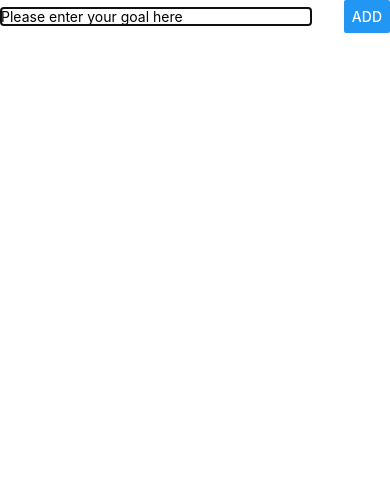
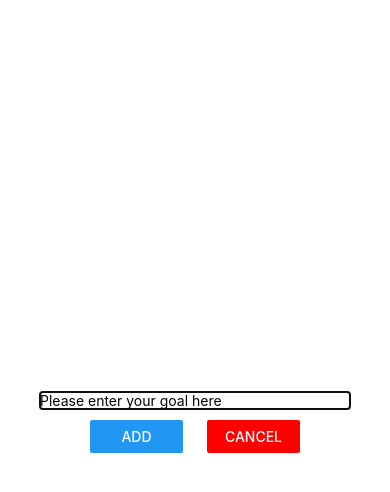
Before and after one commit to abhinavks3112/SetMyGoals, a React Native app: screen / in a window 390 px wide. Both pictures are taken after a click on the button "ADD NEW GOAL". Shown: the top 492 px of the page. Built offline with nearby package versions, Linux system fonts and the light colour scheme.

Commit message:
Added cancel button, input reset after addition

```diff
--- a/App.js
+++ b/App.js
@@ -8,8 +8,9 @@ export default function App() {
   const [ listGoals, setListGoals ] = useState([]);
 
   const addGoalHandler = (enteredGoal) => {
-    //if 'key' property name used no need to specify keyextractor otherwise needed
-    setListGoals(currentGoals => [...currentGoals, { id: Math.random().toString(), value: enteredGoal }]);
+      //if 'key' property name used no need to specify keyextractor otherwise needed
+      setListGoals(currentGoals => [...currentGoals, { id: Math.random().toString(), value: enteredGoal }]);
+      setIsAddMode(false);
   };
 
   const deleteGoalHandler = goalId => {
@@ -18,12 +19,17 @@ export default function App() {
     });
   }
 
+  const cancelGoalHandler = () => {
+    setIsAddMode(false);
+  }
+
   return (
     <View style={styles.rootViewStyle}>
       <Button title="Add New Goal" onPress={() => setIsAddMode(true)} />
       <GoalInput
         visible={isAddMode}
-        onButtonPress={addGoalHandler}
+        onAddPress={addGoalHandler}
+        onCancelPress={cancelGoalHandler}
       />
       <FlatList
         data={listGoals}
--- a/components/GoalInput.js
+++ b/components/GoalInput.js
@@ -1,12 +1,17 @@
 import React, { useState }  from 'react';
 import { View, TextInput, Button, StyleSheet, Modal } from 'react-native';
 
-const GoalInput = ({ onButtonPress, visible }) => {
+const GoalInput = ({ onAddPress, onCancelPress, visible }) => {
     const [ enteredGoal, setEnteredGoal ] = useState('');
 
     const goalInputHandler = (enteredGoal) => {
         setEnteredGoal(enteredGoal);
     };
+
+    const addGoalHandler = () => {
+        onAddPress(enteredGoal);
+        setEnteredGoal('');
+    }
 
     return (
         <Modal visible={visible} animationType='slide' >
@@ -17,8 +22,15 @@ const GoalInput = ({ onButtonPress, visible }) => {
                 onChangeText={goalInputHandler}
                 value={enteredGoal}
                 />
-                <Button title="ADD" onPress={onButtonPress.bind(this, enteredGoal)} />
-                {/* Other way to pass argument would be ()=>onButtonPress(enteredGoal) */}
+                <View style={styles.buttonContainerStyle}>
+                    {/* Other way to pass argument would be ()=>onButtonPress(enteredGoal) */}
+                    <View style={styles.buttonStyle}>
+                        <Button title="ADD" onPress={addGoalHandler} />
+                    </View>
+                    <View style={styles.buttonStyle}>
+                        <Button title="CANCEL" color='red' onPress={onCancelPress} />
+                    </View>
+                </View>
             </View>
         </Modal>
     );
@@ -26,14 +38,23 @@ const GoalInput = ({ onButtonPress, visible }) => {
 
 const styles=StyleSheet.create({
     inputContainerStyle: {
-        flexDirection: 'row',
-        justifyContent: 'space-between',
+        flex: 1,
+        justifyContent: 'center',
         alignItems: 'center'
     },
     textInputStyle: {
         borderColor: 'black',
         borderWidth: 1,
-        width: '80%'
+        width: '80%',
+        marginBottom: 10
+    },
+    buttonContainerStyle: {
+        width: '60%',
+        flexDirection: 'row',
+        justifyContent: 'space-around'
+    },
+    buttonStyle: {
+        width: '40%'
     }
 });
 
```
